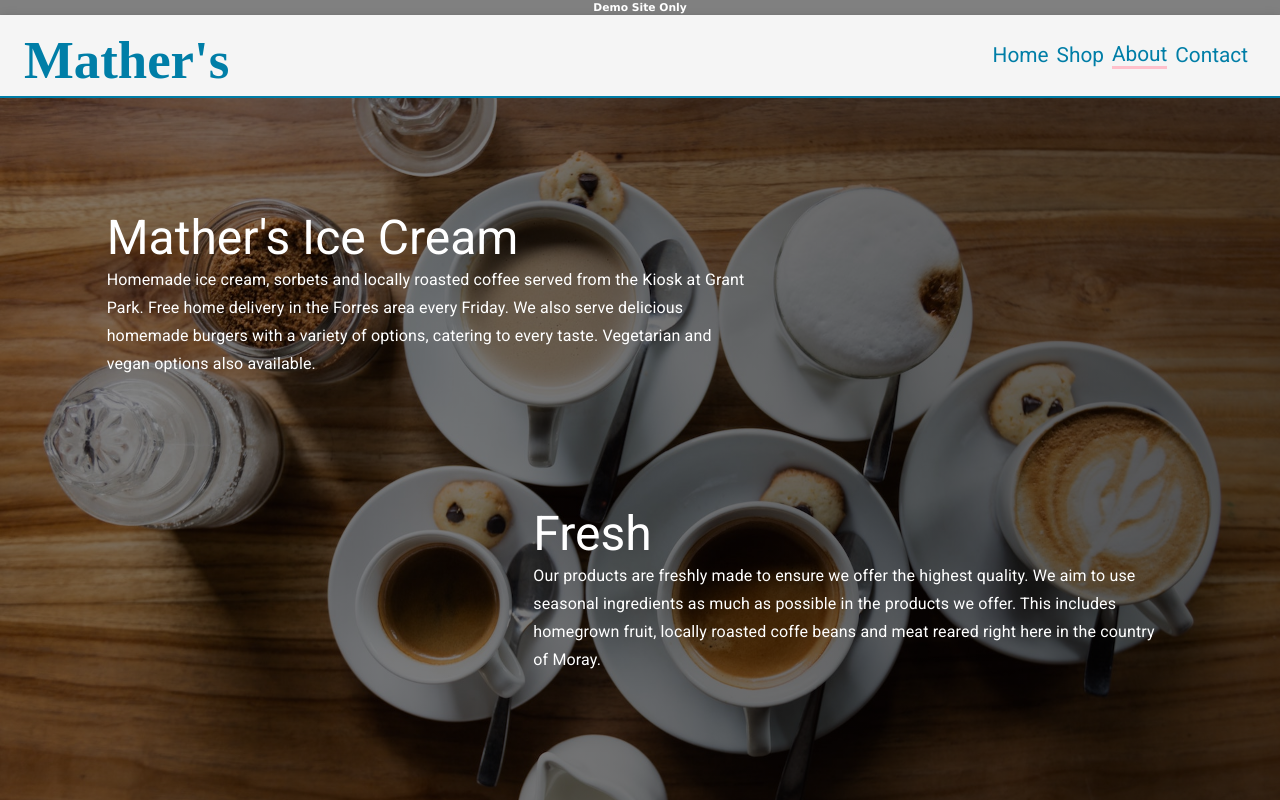
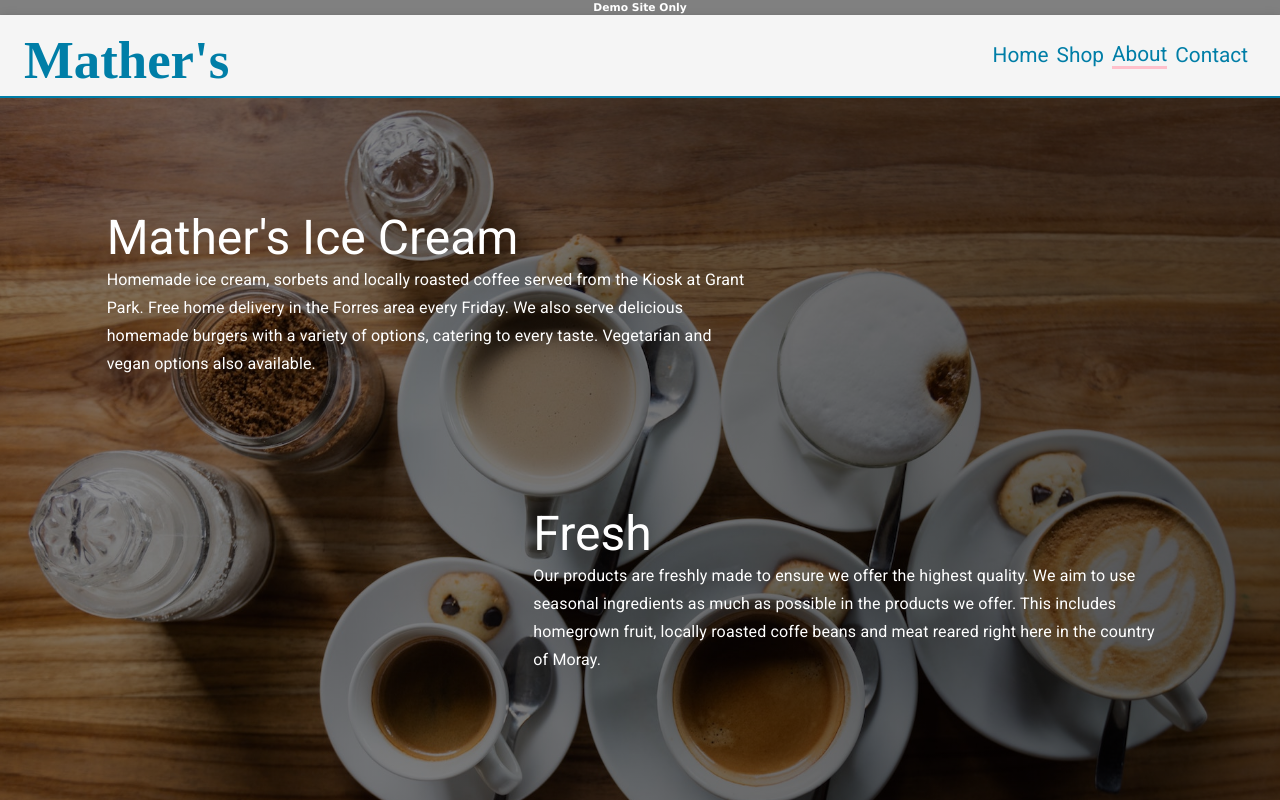
Before and after one commit to samh21/mathers, a React (Create React App) app in the folder client/: page /about in a window 1280 px wide. Shown: the top 800 px of the page. Built offline with nearby package versions, Linux system fonts and the light colour scheme; a web font is replaced by a local one.

Commit message:
updated css

```diff
--- a/client/src/App.css
+++ b/client/src/App.css
@@ -17,7 +17,6 @@ body {
   /* position: relative; */
   /* background: url(./img/HM.jpg) no-repeat fixed center center/cover; */
   /* background-color: rgb(197, 231, 245); */
-  min-width: 500px;
   background-color: #ffffff;
   min-height: 100vh;
 }
--- a/client/src/components/About.js
+++ b/client/src/components/About.js
@@ -9,7 +9,7 @@ const useStyles = makeStyles((theme) => ({
     backgroundSize: 'cover',
     backgroundRepeat: 'no-repeat',
     width: '100%',
-    height: '100vh',
+    minHeight: '100vh',
     color: 'white',
     fontFamily: 'roboto, serif',
   },
```
